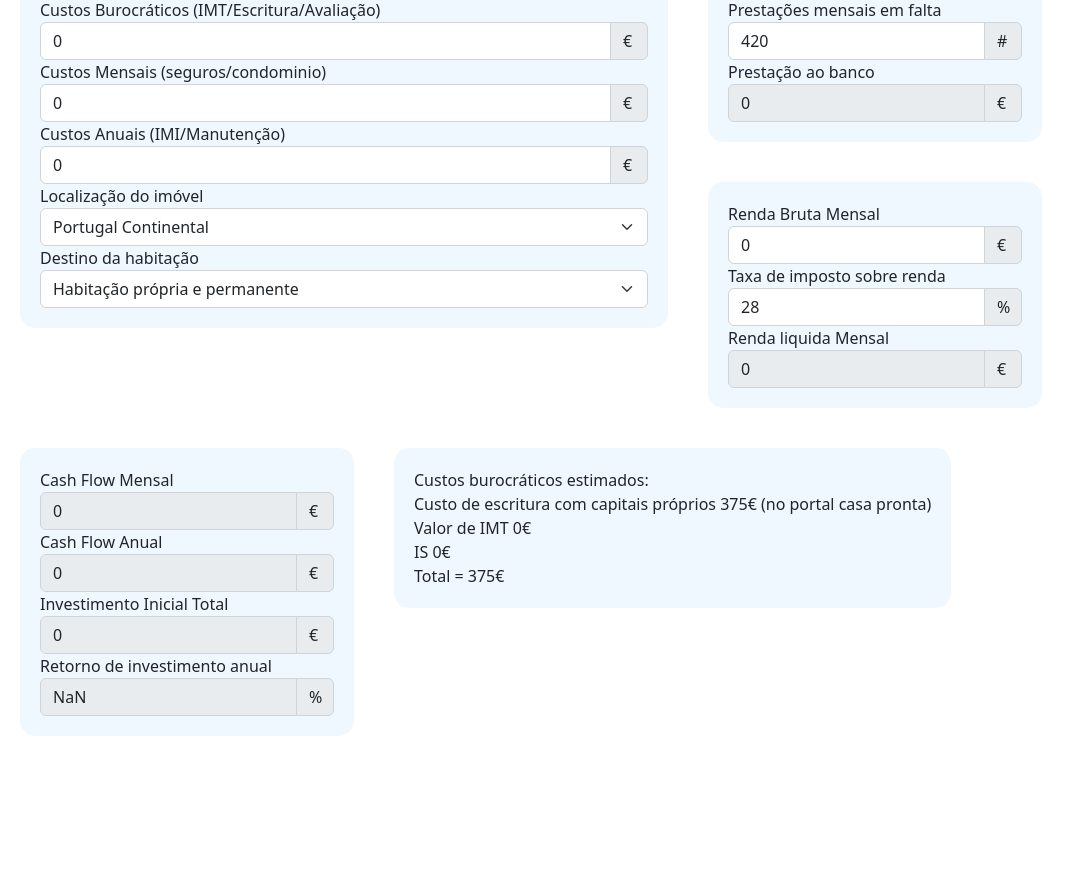
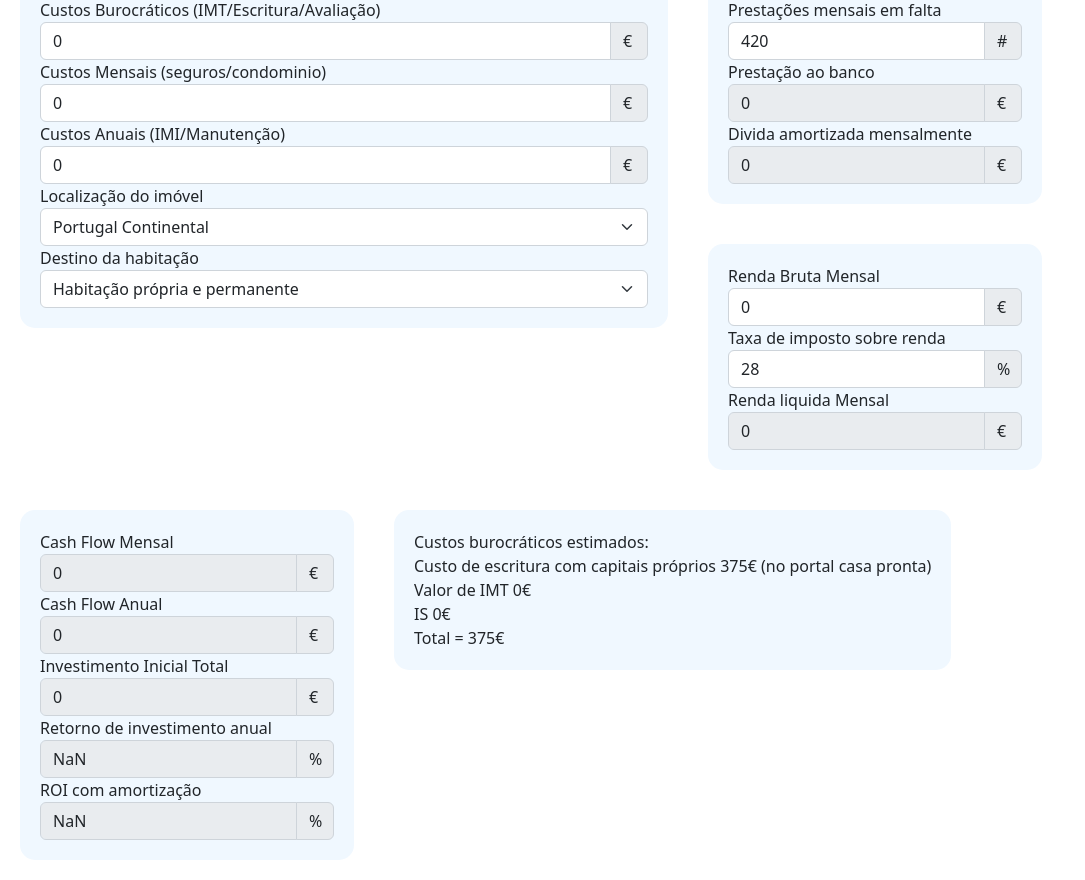
Before and after one commit to sergiosaint/imobcheck, a React (Create React App) app: page / in a window 1280 px wide. Shown: the part 222-1102 px from the top of the page, without its empty margins (0-1085 px from the left). Before the commit the page ends 978 px from the top, so only its background shows below. Built offline with nearby package versions, Linux system fonts and the light colour scheme.

Commit message:
adicionado o amortizado

```diff
--- a/src/components/MainScreen.tsx
+++ b/src/components/MainScreen.tsx
@@ -18,6 +18,7 @@ function MainScreen() {
   const [oneTimeCosts, setOneTimeCosts] = React.useState("0");
   const [monthlyCosts, setMonthlyCosts] = React.useState("0");
   const [monthlyBankPayment, setMonthlyBankPayment] = React.useState("0");
+  const [monthlyBankRepayment, setMonthlyBankRepayment] = React.useState("0");
   const [anualCosts, setAnualCosts] = React.useState("0");
   const [debt, setDebt] = React.useState("0");
   const [interest, setInterest] = React.useState("4.2");
@@ -34,6 +35,7 @@ function MainScreen() {
   const [monthlyCashFlow, setMonthlyCashFlow] = React.useState("0");
   const [initialCost, setInitialCost] = React.useState("0");
   const [roi, setRoi] = React.useState("0");
+  const [repRoi, setRepRoi] = React.useState("0");
   const [houseLocation, setHouseLocation] = React.useState(HouseLocation.PortugalContinental);
   const [houseType, setHouseType] = React.useState(HouseType.HabitacaoPropriaPermanente);
 
@@ -108,8 +110,10 @@ function MainScreen() {
     if(!Number.isNaN(anualCashFlowNumber) && !Number.isNaN(initialCostNumber)){
       var roiNumber = RoundToTwoDecimalPlaces(anualCashFlowNumber*100/initialCostNumber)
       setRoi(roiNumber.toString())
+      var repRoiNumber = RoundToTwoDecimalPlaces((anualCashFlowNumber + RoundToTwoDecimalPlaces(Number(monthlyBankRepayment)*12)) *100/ initialCostNumber)
+      setRepRoi(repRoiNumber.toString())
     }
-  },[anualCashFlow, initialCost])
+  },[anualCashFlow, initialCost, monthlyBankRepayment])
 
 
 
@@ -135,6 +139,7 @@ function MainScreen() {
     if(!Number.isNaN(debtNumber) && !Number.isNaN(interestNumber) && !Number.isNaN(numberOfPaymentsNumber)){
       var bankPayment = calculateRepaymentValue(debtNumber, interestNumber/100/12, numberOfPaymentsNumber)
       setMonthlyBankPayment(RoundToTwoDecimalPlaces(bankPayment).toString());
+      setMonthlyBankRepayment(RoundToTwoDecimalPlaces(bankPayment - RoundToTwoDecimalPlaces(debtNumber*(interestNumber/100/12))).toString());
     }
   },[debt, interest, numberOfPayments])
 
@@ -325,6 +330,18 @@ function MainScreen() {
                 <span className="input-group-text"> € </span>
               </div>
 
+              <label htmlFor='monthlyBankRepayment'>Divida amortizada mensalmente</label>
+              <div className="input-group">
+                <input type='text'
+                       className='form-control'
+                       name='monthlyBankRepayment'
+                       value={monthlyBankRepayment}
+                       disabled={true}
+                       onChange={e => setMonthlyBankRepayment(e.target.value)}
+                />
+                <span className="input-group-text"> € </span>
+              </div>
+
 {false &&
   <>
               <label htmlFor='repaymentValue'>Valor a despender</label>
@@ -453,6 +470,17 @@ function MainScreen() {
             />
             <span className="input-group-text"> % </span>
           </div>
+
+          <label htmlFor='repRoi'>ROI com amortização</label>
+          <div className="input-group">
+            <input type='text'
+                   className='form-control'
+                   name='repRoi'
+                   disabled={true}
+                   value={repRoi}
+            />
+            <span className="input-group-text"> % </span>
+          </div>
         </div>
 
         <div className='input'>
```
